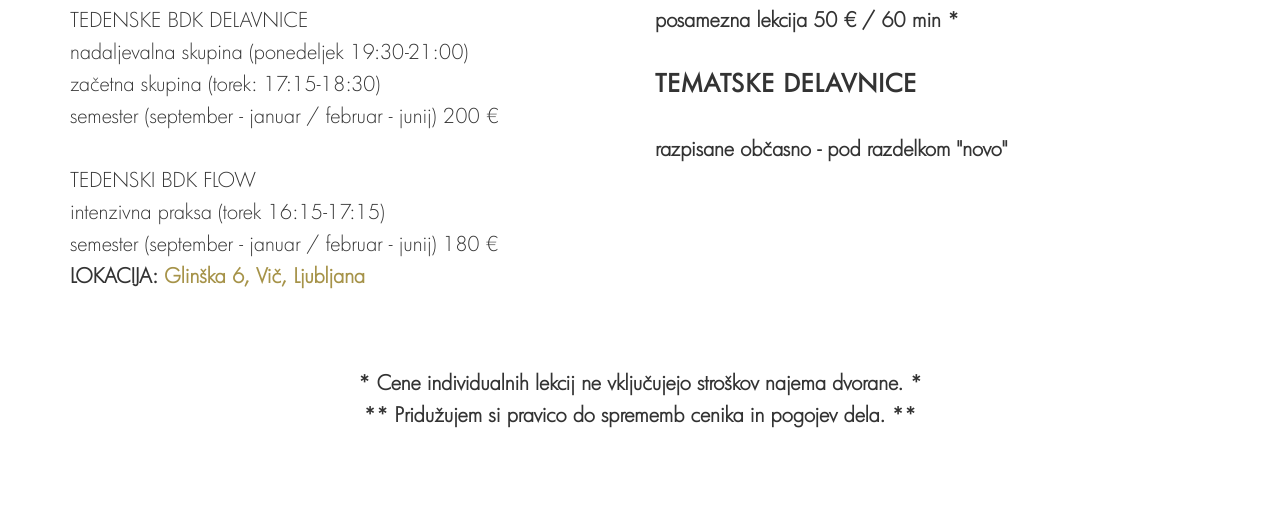
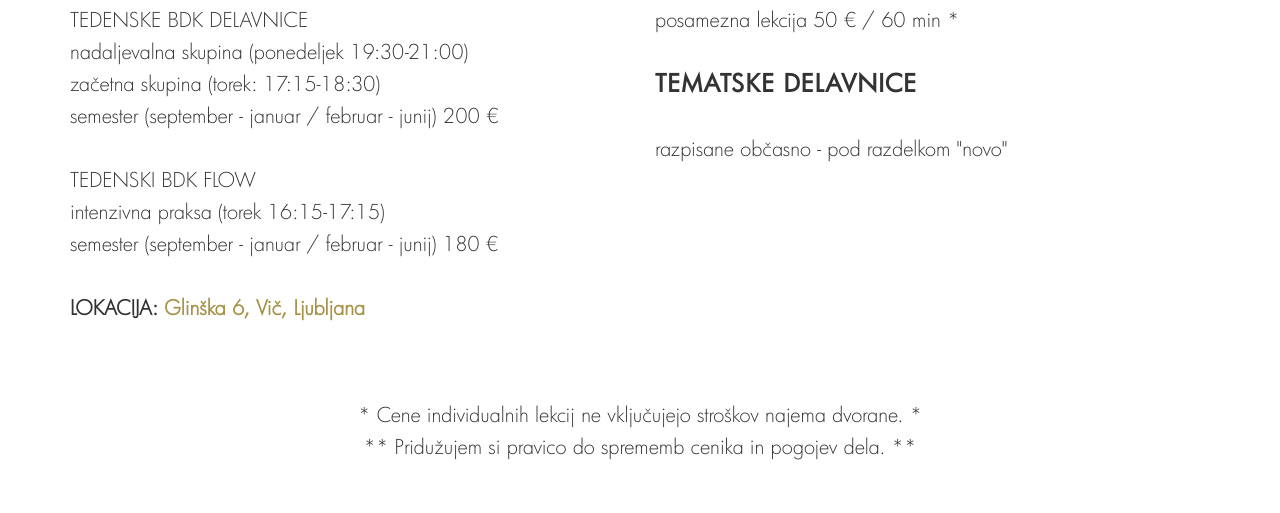
Before and after one commit to tangoutrip/budokon.github.io, a plain HTML site: page index.html in a window 1280 px wide. Shown: the part 7159-7672 px from the top of the page. Drawn offline with nearby package versions, Linux system fonts and the light colour scheme.

Commit message:
Update index.html

```diff
--- a/index.html
+++ b/index.html
@@ -217,7 +217,7 @@ Praksa vabi pozornost h kritičnem vrednotenju zgodb in prepričanj, ki jih je s
 									začetna skupina (torek: 17:15-18:30)<br>
 									semester (september - januar / februar - junij) 200 €<br><br>
 										TEDENSKI BDK FLOW <br> intenzivna praksa (torek 16:15-17:15) <br>
-										semester (september - januar / februar - junij) 180 € <br> <b>
+										semester (september - januar / februar - junij) 180 € <br> <br>
 									<b> LOKACIJA: <a href="#zemljevid"> Glinška 6, Vič, Ljubljana</a></b>
 
 
```
